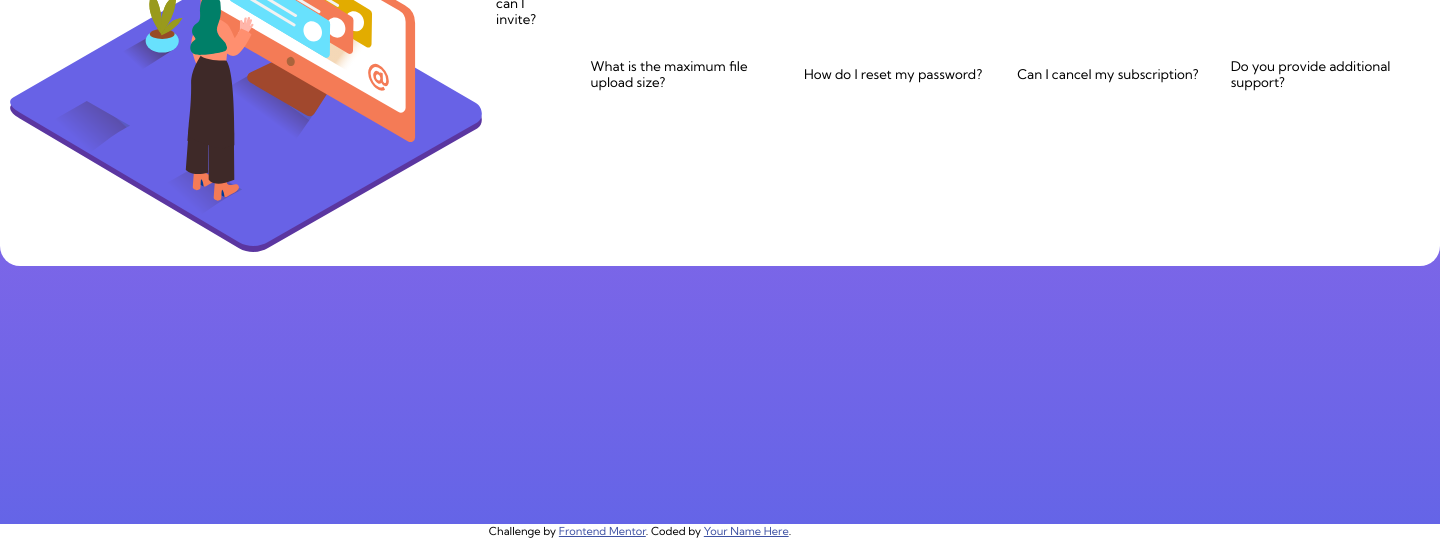
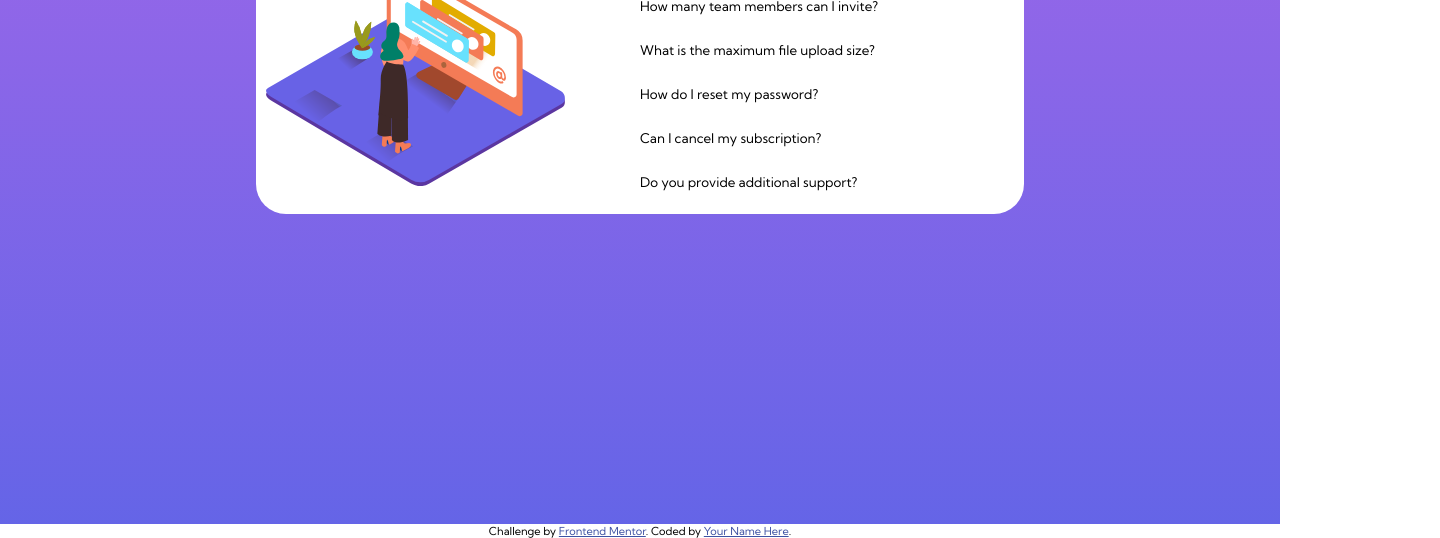
Before and after one commit to rshaywood/faq-accordion-card, a plain HTML site: page index.html in a window 1280 px wide. Shown: the part 376-914 px from the top of the page, 1440 px wide, since content can reach past the window. Drawn offline with Linux system fonts and the light colour scheme.

Commit message:
adjusted flex.

```diff
--- a/index.html
+++ b/index.html
@@ -19,11 +19,11 @@
   <div class="container">
     <div class="faq-box">
       <div class="image">
-        <img src="images/illustration-woman-online-desktop.svg" alt="woman on pc">
+        <img src="images/illustration-woman-online-desktop.svg" alt="woman on pc" class="responsive">
       </div>
       <div class="questions">
         <h1>FAQ</h1>
-        <button class="accordion">How many team members can I invite?</div>
+        <button class="accordion">How many team members can I invite?</button>
         <div class="details">
           <p>You can invite up to 2 additional users on the Free plan. There is no limit on team members for the Premium plan.</p>
         </div>
--- a/style.css
+++ b/style.css
@@ -9,15 +9,17 @@
     justify-content: center;
     align-items: center;
     height: 900px;
-    width: 1440px;
+    width: 100%;
     background-image: linear-gradient(hsl(273, 75%, 66%), hsl(240, 73%, 65%));
 }
 
 .faq-box {
     display: flex;
-    border-radius: 20px;
+    align-items: center;
+    border-radius: 30px;
     background-color: white;
     padding: 10px;
+    width: 60%;
 }
 
 .image, .questions {
@@ -31,7 +33,7 @@ h1 {
 .accordion {
     background-color: white;
     cursor: pointer;
-    padding: 14px;
+    padding: 14px 0 14px 0;
     width: 100%;
     text-align: left;
     border: none;
@@ -58,3 +60,17 @@ h1 {
     display: none;
     overflow: hidden;
 }
+
+.responsive {
+    max-width: 80%;
+    height: auto;
+    /* width: 300px; */
+}
+
+/* MOBILE SIZING */
+
+@media screen and (max-width: 375px) {
+    .container, .faq-box {
+        width: 100px;
+    }
+}
```
